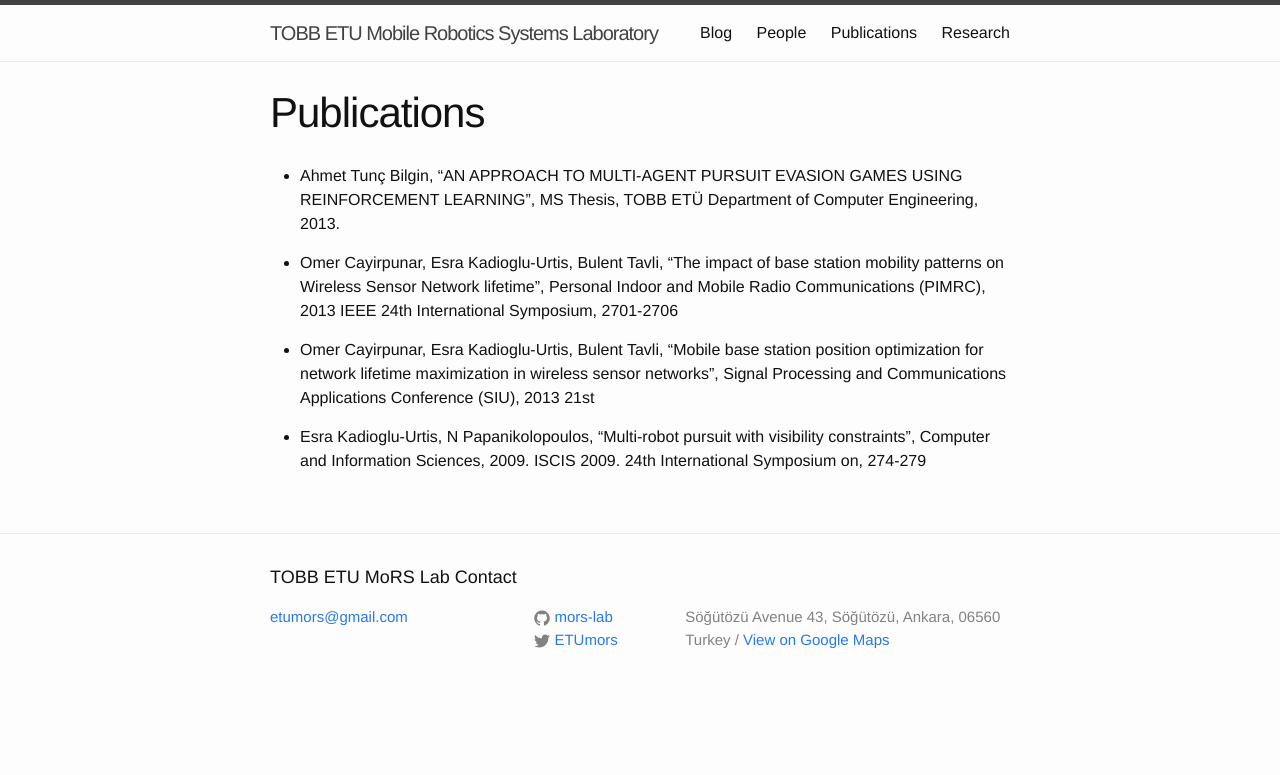
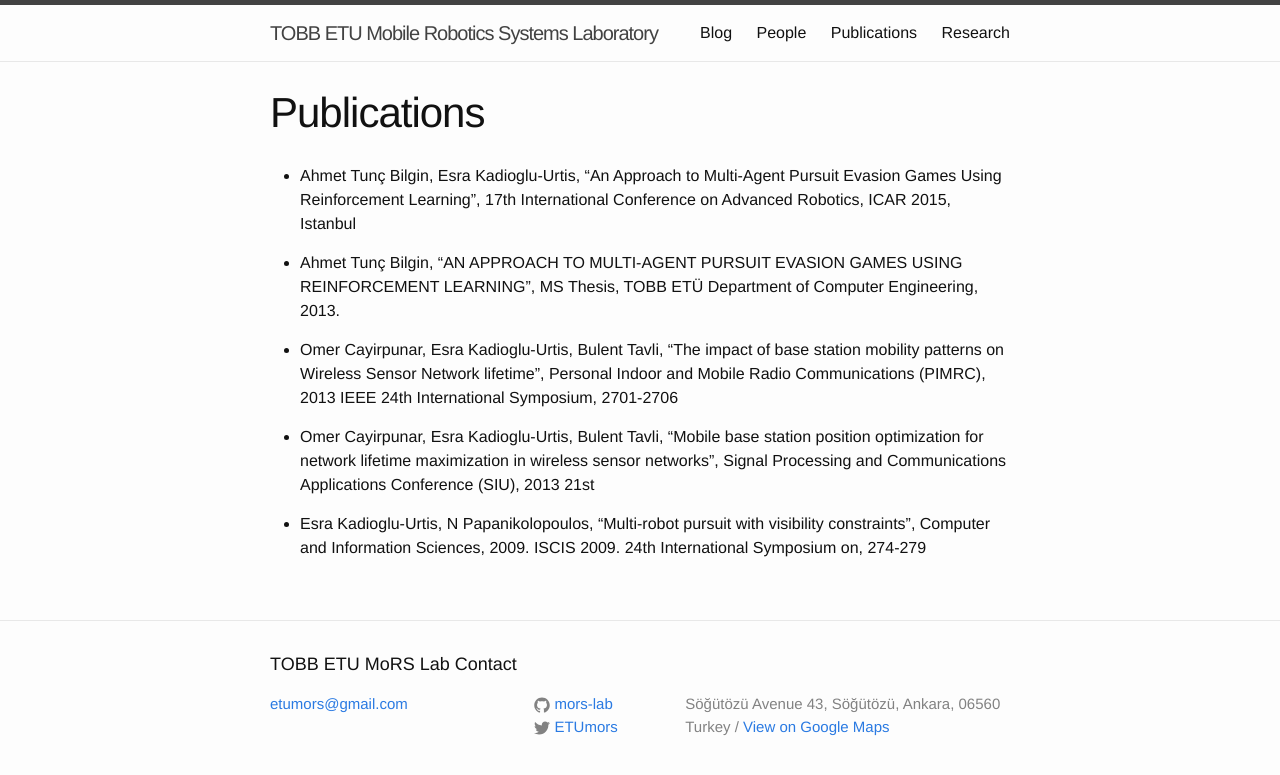
Before and after one commit to mors-lab/mors-lab.github.io, a Jekyll site: the page built from publications.md, in a window 1280 px wide. Shown: the top 775 px of the page. Built offline with Jekyll 4.4.1, drawn with Linux system fonts in a browser that asks for light colours; nearby versions of some CDN libraries.

Commit message:
Update publications.md

```diff
--- a/publications.md
+++ b/publications.md
@@ -3,6 +3,8 @@
 title: Publications
 permalink: /publications/
 ---
+
++ Ahmet Tunç Bilgin, Esra Kadioglu-Urtis, "An Approach to Multi-Agent Pursuit Evasion Games Using Reinforcement Learning", 17th International Conference on Advanced Robotics, ICAR 2015, Istanbul
 
 + Ahmet Tunç Bilgin, "AN APPROACH TO MULTI-AGENT PURSUIT EVASION GAMES USING REINFORCEMENT LEARNING", MS Thesis, TOBB ETÜ Department of Computer Engineering, 2013.
 
```
